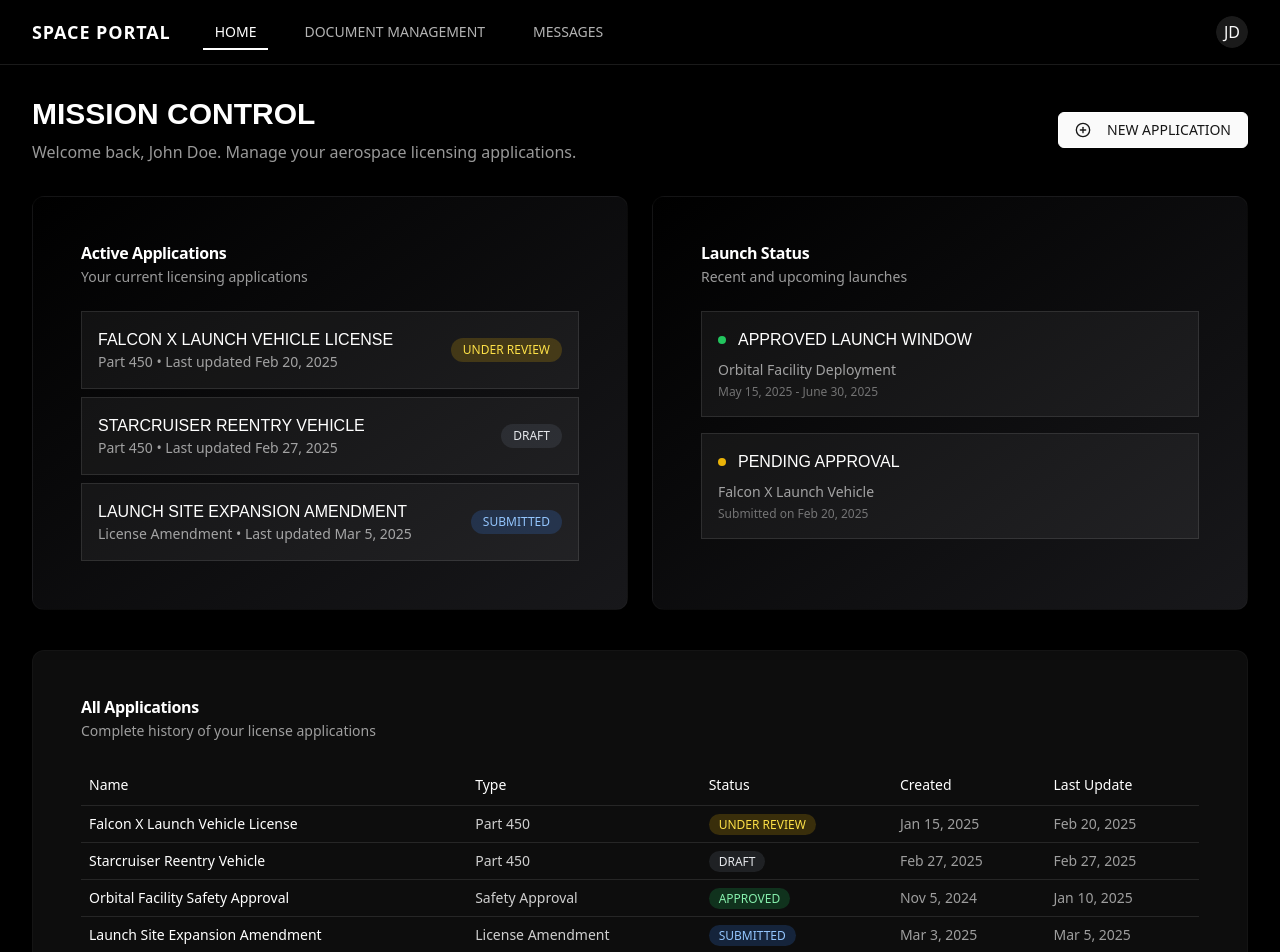
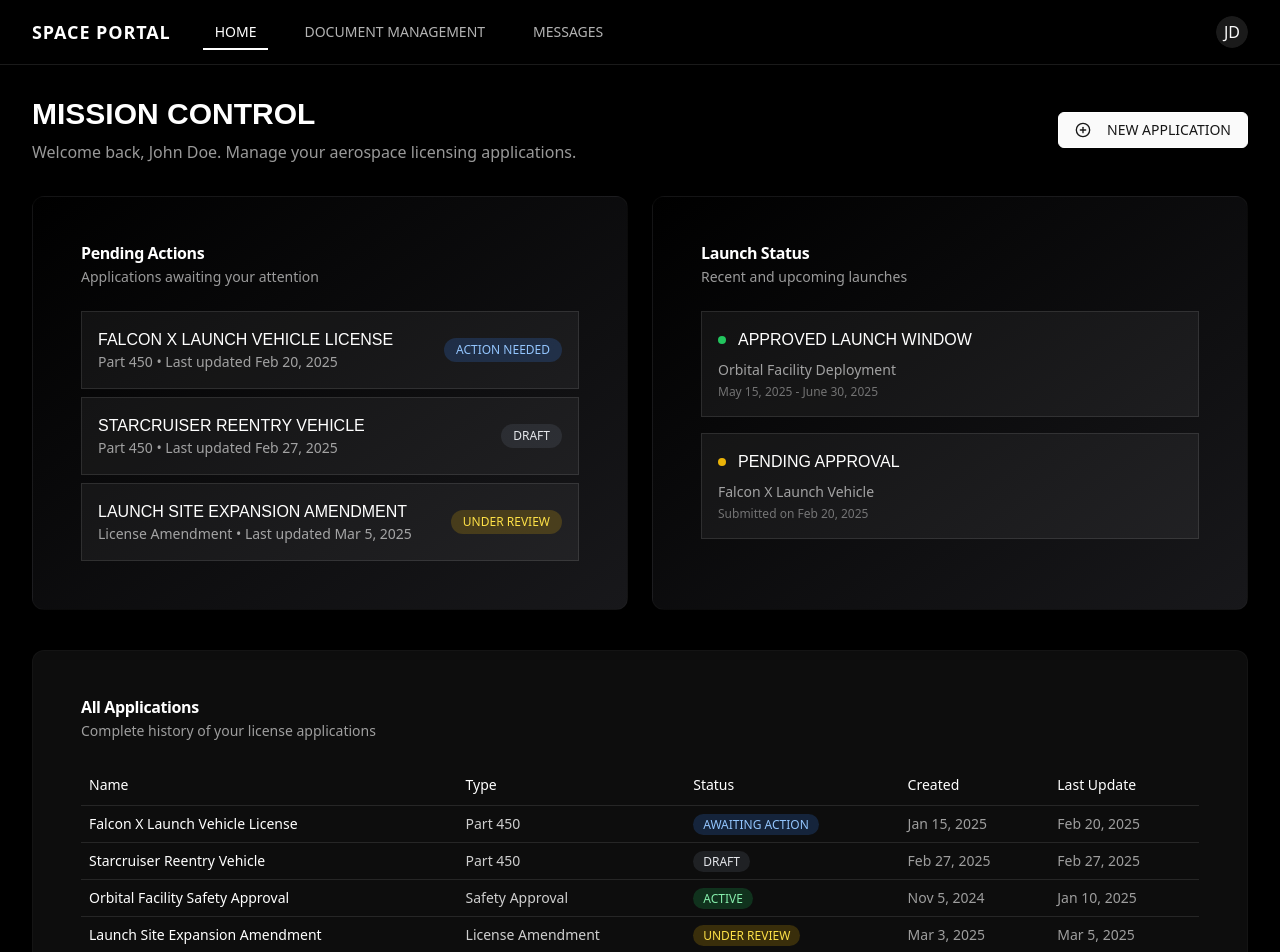
Before and after one commit to rohansat/spli, a Next.js app in the folder space-portal/: page /dashboard in a window 1280 px wide. Shown: the top 952 px of the page. Built offline with nearby package versions, Linux system fonts and the light colour scheme; a web font is replaced by a local one.

Commit message:
feat: update dashboard to show Pending Actions and new status flow

```diff
--- a/space-portal/src/app/(dashboard)/dashboard/page.tsx
+++ b/space-portal/src/app/(dashboard)/dashboard/page.tsx
@@ -45,14 +45,12 @@ export default function Dashboard() {
     switch (status) {
       case "draft":
         return "bg-gray-500/20 text-gray-200";
-      case "submitted":
-        return "bg-blue-500/20 text-blue-300";
       case "under_review":
         return "bg-yellow-500/20 text-yellow-300";
-      case "approved":
+      case "awaiting_action":
+        return "bg-blue-500/20 text-blue-300";
+      case "active":
         return "bg-green-500/20 text-green-300";
-      case "rejected":
-        return "bg-red-500/20 text-red-300";
       default:
         return "bg-gray-500/20 text-gray-200";
     }
@@ -131,15 +129,15 @@ export default function Dashboard() {
       <div className="grid grid-cols-1 md:grid-cols-2 gap-6 mb-10">
         <Card className="space-card bg-gradient-to-br from-black to-zinc-900">
           <CardHeader>
-            <CardTitle>Active Applications</CardTitle>
+            <CardTitle>Pending Actions</CardTitle>
             <CardDescription className="text-white/60">
-              Your current licensing applications
+              Applications awaiting your attention
             </CardDescription>
           </CardHeader>
           <CardContent>
             {applications.length > 0 ? (
               <div className="space-y-2">
-                {applications.filter(app => app.status !== "approved" && app.status !== "rejected").map((app) => (
+                {applications.filter(app => app.status !== 'active').map((app) => (
                   <Link
                     key={app.id}
                     href={`/applications/${app.id}`}
@@ -157,7 +155,7 @@ export default function Dashboard() {
                           app.status
                         )}`}
                       >
-                        {app.status.replace("_", " ").toUpperCase()}
+                        {app.status === 'awaiting_action' ? 'ACTION NEEDED' : app.status.replace("_", " ").toUpperCase()}
                       </span>
                     </div>
                   </Link>
@@ -166,7 +164,7 @@ export default function Dashboard() {
             ) : (
               <div className="text-center py-8 text-white/60">
                 <FilePlus className="mx-auto h-10 w-10 mb-4 opacity-50" />
-                <p>No active applications</p>
+                <p>No pending actions</p>
                 <p className="text-sm">Create a new application to get started</p>
               </div>
             )}
--- a/space-portal/src/lib/mock-data.ts
+++ b/space-portal/src/lib/mock-data.ts
@@ -15,7 +15,7 @@ export const applications: Application[] = [
   {
     id: "app-1",
     name: "Falcon X Launch Vehicle License",
-    status: "under_review",
+    status: "awaiting_action",
     type: "Part 450",
     createdAt: "2025-01-15T12:00:00Z",
     updatedAt: "2025-02-20T14:30:00Z",
@@ -32,7 +32,7 @@ export const applications: Application[] = [
   {
     id: "app-3",
     name: "Orbital Facility Safety Approval",
-    status: "approved",
+    status: "active",
     type: "Safety Approval",
     createdAt: "2024-11-05T10:00:00Z",
     updatedAt: "2025-01-10T16:45:00Z",
@@ -41,7 +41,7 @@ export const applications: Application[] = [
   {
     id: "app-4",
     name: "Launch Site Expansion Amendment",
-    status: "submitted",
+    status: "under_review",
     type: "License Amendment",
     createdAt: "2025-03-03T08:30:00Z",
     updatedAt: "2025-03-05T11:20:00Z",
--- a/space-portal/src/types/index.ts
+++ b/space-portal/src/types/index.ts
@@ -1,7 +1,7 @@
 export interface Application {
   id: string;
   name: string;
-  status: 'draft' | 'submitted' | 'under_review' | 'approved' | 'rejected';
+  status: 'draft' | 'under_review' | 'awaiting_action' | 'active';
   type: 'Part 450' | 'License Amendment' | 'Safety Approval' | 'Site License';
   createdAt: string;
   updatedAt: string;
```
